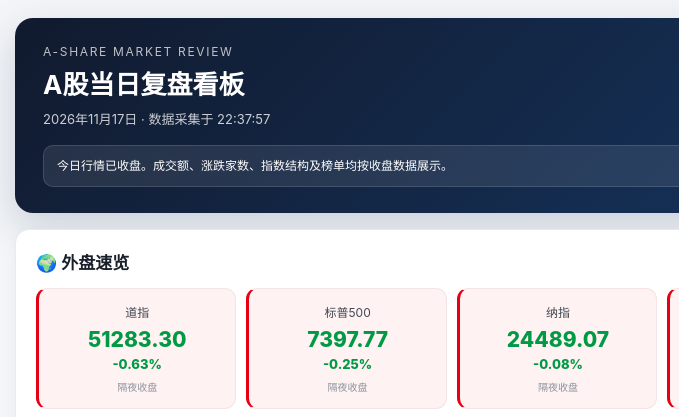
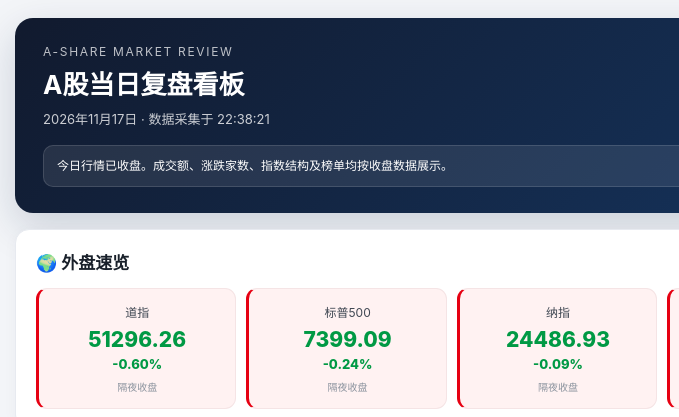
Before and after one commit to q77379-code/a-share-review-dashboard, a plain HTML site: page index.html in a window 1280 px wide. Shown: the top 417 px of the page, 83-762 px from the left. Drawn offline with Linux system fonts and the light colour scheme.

Commit message:
Update dashboard 20261117 close

```diff
--- a/index.html
+++ b/index.html
@@ -35,7 +35,7 @@
 <body>
 <main class="wrap">
   <header class="hero">
-    <div class="hero-top"><div><div class="eyebrow">A-SHARE MARKET REVIEW</div><h1>A股当日复盘看板</h1><div class="sub">2026年11月17日 · 数据采集于 22:37:57</div></div><span class="badge">收盘数据</span></div>
+    <div class="hero-top"><div><div class="eyebrow">A-SHARE MARKET REVIEW</div><h1>A股当日复盘看板</h1><div class="sub">2026年11月17日 · 数据采集于 22:38:21</div></div><span class="badge">收盘数据</span></div>
     <div class="notice">今日行情已收盘。成交额、涨跌家数、指数结构及榜单均按收盘数据展示。</div>
   </header>
 
@@ -124,20 +124,20 @@ const dashboardTradeDate='20261117';
 const indices=[
     {
         "name":  "道指",
-        "price":  51283.3,
-        "change":  -0.63,
+        "price":  51296.26,
+        "change":  -0.6,
         "status":  "隔夜收盘"
     },
     {
         "name":  "标普500",
-        "price":  7397.77,
-        "change":  -0.25,
+        "price":  7399.09,
+        "change":  -0.24,
         "status":  "隔夜收盘"
     },
     {
         "name":  "纳指",
-        "price":  24489.07,
-        "change":  -0.08,
+        "price":  24486.93,
+        "change":  -0.09,
         "status":  "隔夜收盘"
     },
     {
```
